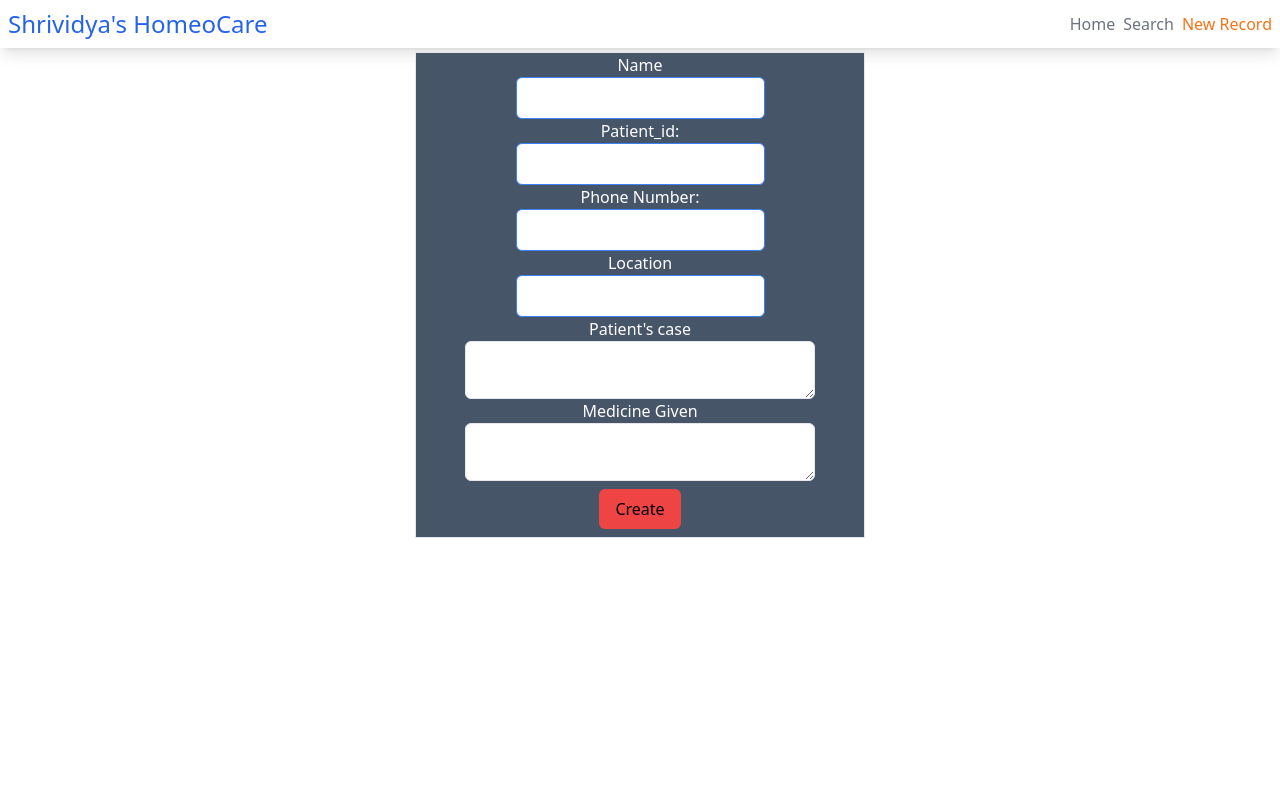
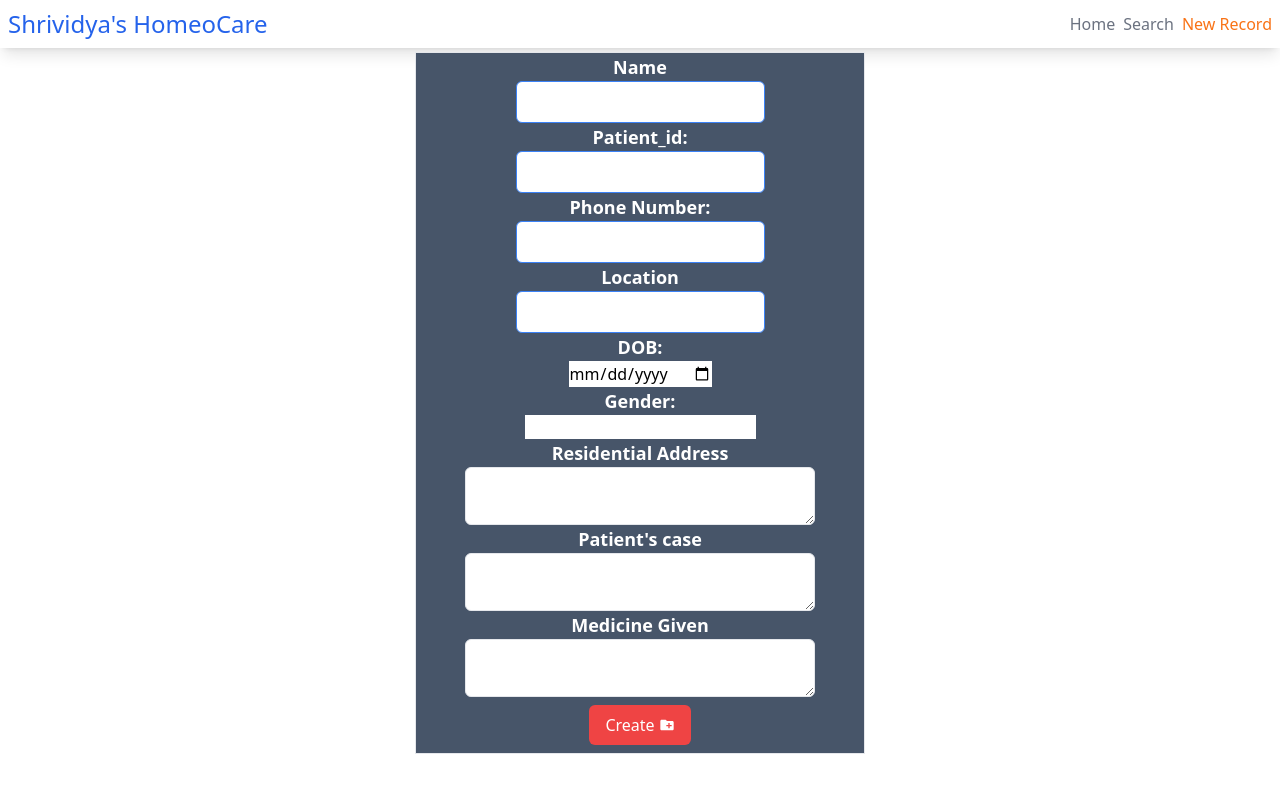
Before and after one commit to SHRIVISHNU-CM/Medicos, a React (Vite) app in the folder frontend/: page /article in a window 1280 px wide. Shown: the top 792 px of the page. Built offline with nearby package versions, Linux system fonts and the light colour scheme.

Commit message:
Added age gender and address

```diff
--- a/frontend/src/Components/PatientArticle.jsx
+++ b/frontend/src/Components/PatientArticle.jsx
@@ -1,6 +1,7 @@
 import { useState } from "react";
 import axios from "axios"
-import {  useNavigate } from "react-router-dom";
+import { useNavigate } from "react-router-dom";
+import { MdCreateNewFolder } from "react-icons/md";
 function PatientArticle() {
    const Navigate = useNavigate()
    const [name, SetName] = useState("")
@@ -8,11 +9,14 @@ function PatientArticle() {
    const [history, SetCase] = useState("")
    const [phoneno, SetPhone] = useState("")
    const [location, SetLocation] = useState("")
-   const [medicine_given, SetMedicine] = useState("")
+   const [medicine_given, SetMedicine] = useState("");
+   const [age, setAge] = useState("")
+   const [gender, setGender] = useState("")
+   const [address, setAddress] = useState("")
    const URI = "http://localhost:3001/Medico/newarticle";
    const handleCreate = async () => {
       try {
-         const result = await axios.post(URI, { name, patient_id, history, medicine_given, phoneno, location })
+         const result = await axios.post(URI, { name, patient_id, history, medicine_given, phoneno, location,age,gender,address })
          console.log(result)
 
       } catch (e) {
@@ -20,7 +24,7 @@ function PatientArticle() {
       }
 
    }
-   const handleSubmit = async(e)=>{
+   const handleSubmit = async (e) => {
       e.preventDefault()
       handleCreate()
       Navigate('/search')
@@ -30,7 +34,7 @@ function PatientArticle() {
       <>
          <div className="border w-[450px] h-min bg-slate-600 block mx-auto my-1">
             <form className="flex items-center flex-col" onSubmit={handleSubmit}>
-               <div><label htmlFor="Name" className="text-white">Name</label></div>
+               <div><label htmlFor="Name" className="text-white font-semibold text-lg">Name</label></div>
                <input
                   className="p-2 outline-none border border-blue-500 rounded-md w-62"
                   value={name}
@@ -39,7 +43,7 @@ function PatientArticle() {
                      SetName(e.target.value)
                   }}
                   type="text" />
-               <div><label className="text-white">Patient_id:</label></div>
+               <div><label className="text-white font-semibold text-lg">Patient_id:</label></div>
                <input
                   value={patient_id}
                   onChange={(e) => {
@@ -51,7 +55,7 @@ function PatientArticle() {
 
 
 
-               <div><label htmlFor="Phone Number" className="text-white">Phone Number:</label></div>
+               <div><label htmlFor="Phone Number" className="text-white font-semibold text-lg">Phone Number:</label></div>
                <input
                   value={phoneno}
                   onChange={(e) => {
@@ -60,7 +64,7 @@ function PatientArticle() {
                   }}
                   className="p-2 outline-none border border-blue-500 rounded-md w-62"
                   type="Number" />
-               <div><label className="text-white">Location</label></div>
+               <div><label className="text-white font-semibold text-lg">Location</label></div>
                <input
                   value={location}
                   onChange={(e) => {
@@ -69,7 +73,33 @@ function PatientArticle() {
                   }}
                   className="p-2 outline-none border border-blue-500 rounded-md w-62"
                   type="text" />
-               <div><label className="text-white">Patient's case</label></div>
+               <div><label className="text-white font-semibold text-lg">DOB:</label></div>
+               <input
+                  type="date"
+                  value={age}
+                  onChange={(e) => {
+                     setAge(e.target.value)
+                     console.log(e.target.value)
+                  }}
+               />
+               <div><label className="text-white font-semibold text-lg">Gender:</label></div>
+               <input
+                  type="text"
+                  value={gender}
+                  onChange={(e) => {
+                     setGender(e.target.value)
+                     console.log(e.target.value)
+                  }} />
+               <div><label className="text-white font-semibold text-lg">Residential Address</label></div>
+               <textarea
+               className="border w-[350px] rounded-md p-1 outline-none"
+                  value={address}
+                  onChange={(e) => {
+                     setAddress(e.target.value)
+                     console.log(e.target.value)
+                  }}
+               />
+               <div><label className="text-white font-semibold text-lg">Patient's case</label></div>
                <textarea className="border w-[350px] rounded-md p-1 outline-none"
                   value={history}
                   onChange={(e) => {
@@ -77,7 +107,7 @@ function PatientArticle() {
                      SetCase(e.target.value)
                   }}
                   readOnly={false} />
-               <div><label className="text-white">Medicine Given</label></div>
+               <div><label className="text-white font-semibold text-lg">Medicine Given</label></div>
                <textarea className="border w-[350px] rounded-md p-1 outline-none"
                   value={medicine_given}
                   onChange={(e) => {
@@ -86,7 +116,10 @@ function PatientArticle() {
                   }}
                   readOnly={false} />
 
-               <button type="submit" className=" bg-red-500 px-4 py-2 rounded-md m-2">Create</button>
+               <button type="submit" className=" bg-red-500 px-4 py-2 rounded-md m-2 text-white flex items-center gap-1">
+                  Create
+                  <MdCreateNewFolder />
+               </button>
             </form>
          </div>
 
```
